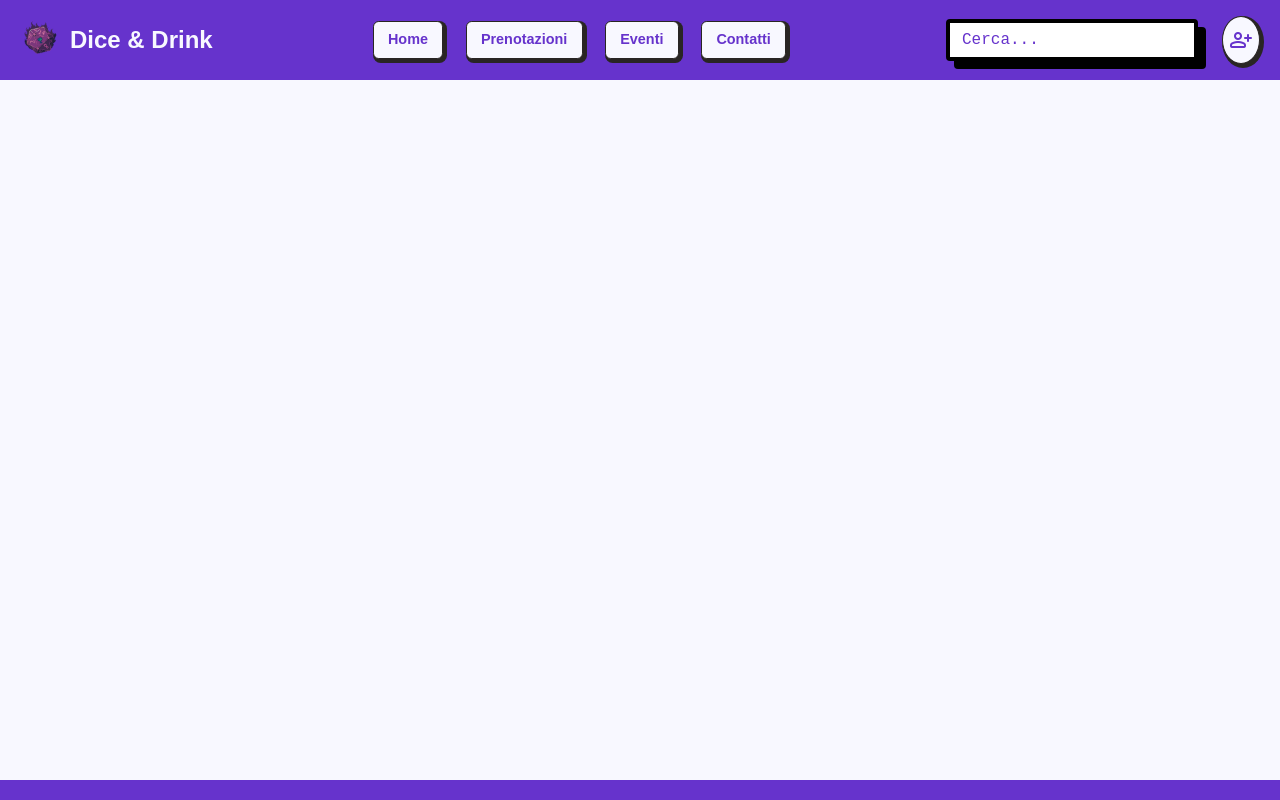
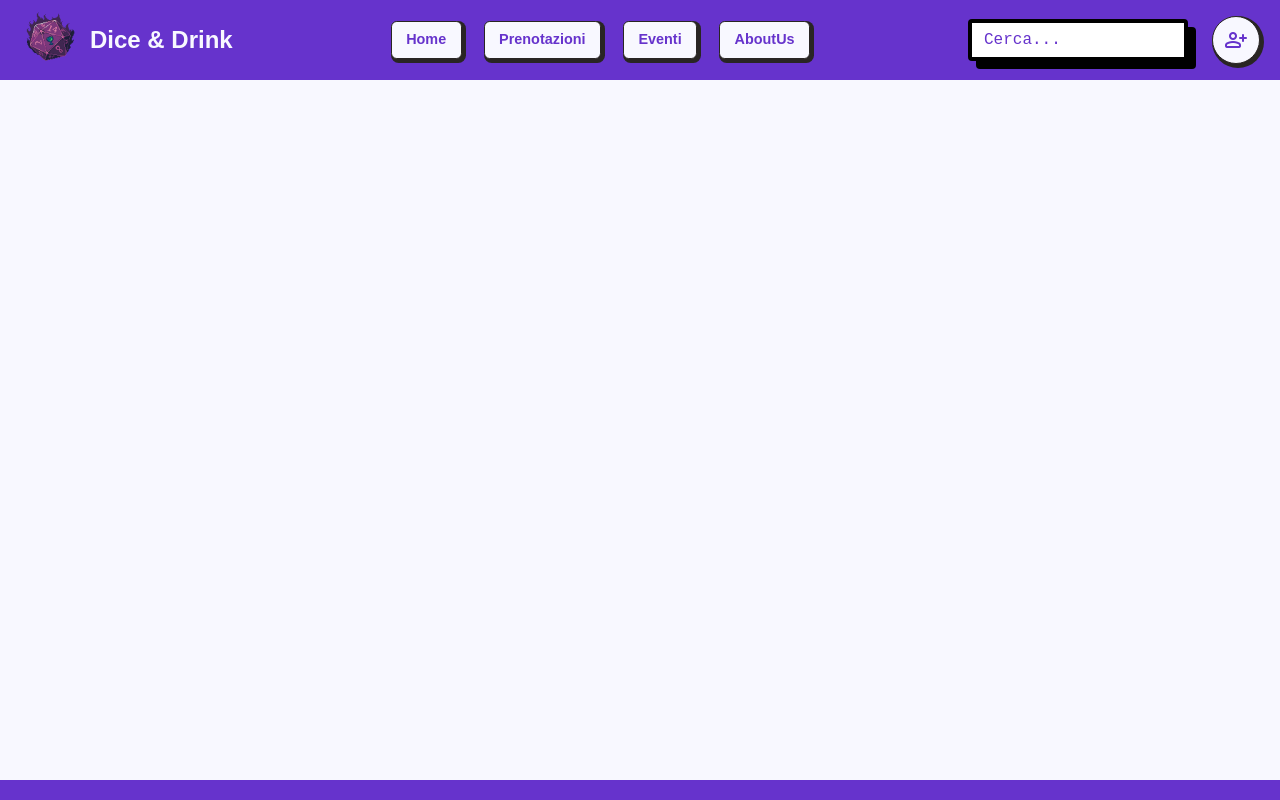
Before and after one commit to phantumblade/dice-drink-local-webapp, a website with bundled scripts: page public/index.html in a window 1280 px wide. Built offline with nearby package versions, Linux system fonts and the light colour scheme.

Commit message:
Completamento search bar

```diff
--- a/public/css/style.css
+++ b/public/css/style.css
@@ -132,9 +132,28 @@ a:hover {
 
 
 .navbar-logo {
-  height: 40px;
+  height: 60px;
   margin-right: 10px;
 }
+/* Applico lo shake all’hover, oppure solo al caricamento della pagina */
+.navbar-logo:hover {
+  animation: shake 0.5s ease;
+}
+/* Oppure: all’avvio */
+.navbar-logo.animate-shake {
+  animation: shake 0.5s ease;
+}
+
+@keyframes shake {
+  0%, 100% { transform: translateX(0); }
+  20%      { transform: translateX(-3px) rotate(-2deg); }
+  40%      { transform: translateX(3px) rotate(2deg); }
+  60%      { transform: translateX(-3px) rotate(-2deg); }
+  80%      { transform: translateX(3px) rotate(2deg); }
+}
+
+
+
 .navbar-title {
   font-size: 1.5rem;
   font-weight: bold;
@@ -145,13 +164,14 @@ a:hover {
    (sostituisce .input e .input-container)
    ----------------------------------------- */
 .navbar-search-container {
-  position: relative;
-  width: 100%;
-  max-width: 240px;
+  width: 220px; /* o la larghezza che vuoi per la barra */
+  max-width: 220px;
+  display: flex;
+  align-items: left;
 }
 
 .navbar-search {
-  width: 100%;
+  width: 220px;            /* larghezza di base */
   height: 42px;
   padding: 12px;
   font-size: 16px;
@@ -175,13 +195,13 @@ a:hover {
 }
 
 .navbar-search:focus {
-  background-color: #010101;
+  background-color: var(--color-text);
   color: #fff;
   border-color: #d6d9dd;
 }
 
 .navbar-search:focus::placeholder {
-  color: #fff;
+  color: var(--color-background);
 }
 
 /* Quando il campo è valido (ad esempio pattern accettato) */
@@ -200,7 +220,7 @@ a:hover {
 /* I keyframe originali (blink/typing/shake/glitch) */
 @keyframes typing {
   from { width: 0; }
-  to   { width: 100%; }
+  to   { width: 220px; }
 }
 
 @keyframes blink {
@@ -230,16 +250,7 @@ a:hover {
   100% { transform: none; opacity: 1; }
 }
 
-/* Il cursore lampeggiante “|” */
-.navbar-search-container::after {
-  content: "|";
-  position: absolute;
-  right: 10px;
-  top: 50%;
-  transform: translateY(-50%);
-  color: #000;
-  animation: blink 0.7s step-end infinite;
-}
+
 
 /* Quando il campo è a fuoco, il cursore diventa bianco */
 .navbar-search:focus + .navbar-search-container::after {
--- a/public/js/navbar.js
+++ b/public/js/navbar.js
@@ -44,7 +44,8 @@ export function createNavbar() {
     { name: 'Home', id: 'home' },
     { name: 'Prenotazioni', id: 'prenotazioni' },
     { name: 'Eventi', id: 'eventi' },
-    { name: 'Contatti', id: 'contatti' }
+    { name: 'AboutUs', id: 'AboutUs' }
+
   ];
 
   // Crea la lista non ordinata per i link
@@ -97,13 +98,23 @@ export function createNavbar() {
   // Aggiunge la classe CSS al campo ricerca
   searchInput.classList.add('navbar-search');
 
+  const searchContainer = document.createElement('div');
+  searchContainer.classList.add('navbar-search-container');
+
+  const searchWrapper = document.createElement('div');
+  searchWrapper.classList.add('search-wrapper');
+
+  searchWrapper.appendChild(searchInput);
+  searchContainer.appendChild(searchWrapper);
+
+  rightSection.appendChild(searchContainer);
+
   // Crea l'icona profilo come immagine
   const profileIcon = document.createElement('span');
   profileIcon.classList.add('material-symbols-rounded', 'navbar-profile-icon');
   profileIcon.textContent = 'person_add';
 
-  // Aggiunge il campo ricerca e l'icona profilo alla sezione destra
-  rightSection.appendChild(searchInput);
+  // Aggiunge l'icona profilo alla sezione destra
   rightSection.appendChild(profileIcon);
 
   // --- Componi la navbar completa ---
```
